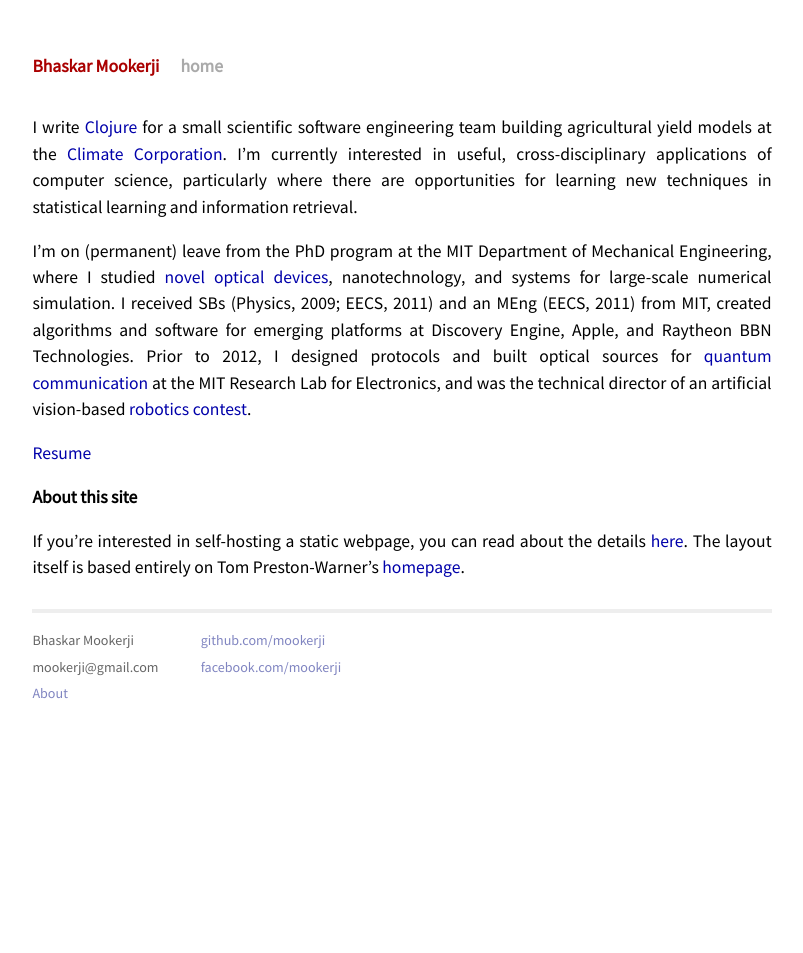
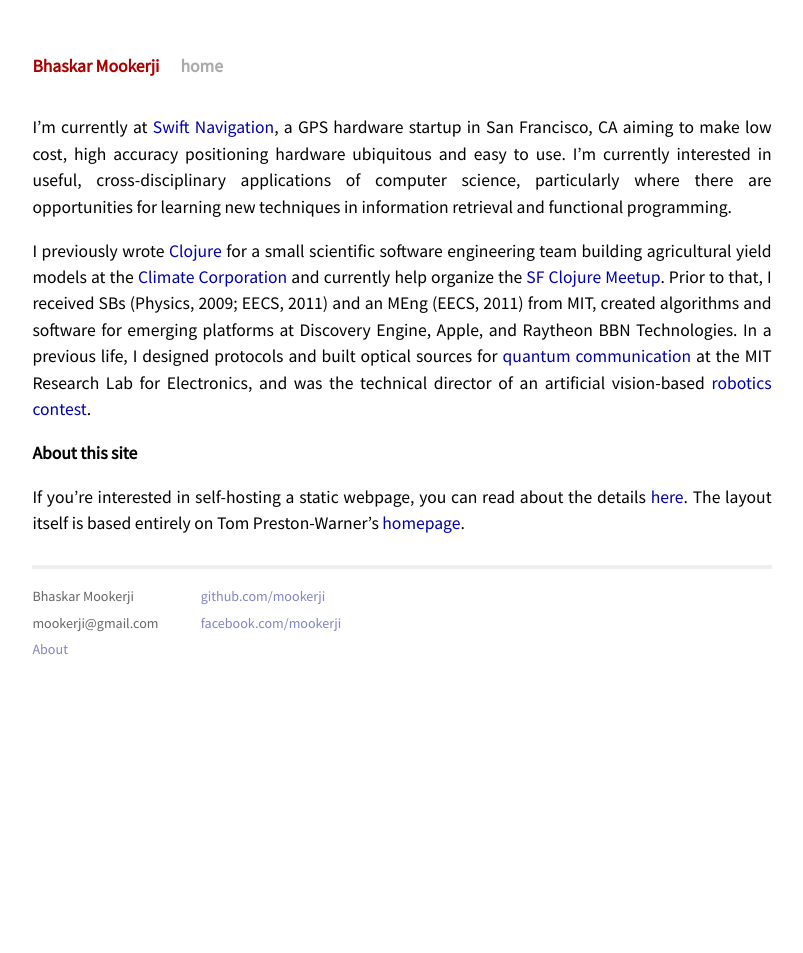
Before and after one commit to mookerji/mookerji.github.io, a Jekyll site: the page built from about.md, in a window 1280 px wide. Shown: the whole page, without its empty margins (238-1041 px from the left). Built offline with Jekyll 4.4.1, drawn with Linux system fonts in a browser that asks for light colours; Markdown is read by kramdown in place of the engine named in the settings.

Commit message:
Updated about page.

```diff
--- a/about.md
+++ b/about.md
@@ -6,26 +6,26 @@ tags: meta
 layout: default
 ---
 
-I write [Clojure](http://clojure.org) for a small scientific software
-engineering team building agricultural yield models at the
-[Climate Corporation](http://climate.com). I'm currently interested in useful,
-cross-disciplinary applications of computer science, particularly where there
-are opportunities for learning new techniques in statistical learning and
-information retrieval.
+I'm currently at [Swift Navigation](https://github.com/swift-nav/), a
+GPS hardware startup in San Francisco, CA aiming to make low cost,
+high accuracy positioning hardware ubiquitous and easy to use. I'm
+currently interested in useful, cross-disciplinary applications of
+computer science, particularly where there are opportunities for
+learning new techniques in information retrieval and functional
+programming.
 
-I'm on (permanent) leave from the PhD program at the MIT Department of
-Mechanical Engineering, where I studied
-[novel optical devices](http://web.mit.edu/nanophotonics/), nanotechnology, and
-systems for large-scale numerical simulation. I received SBs (Physics, 2009;
-EECS, 2011) and an MEng (EECS, 2011) from MIT, created algorithms and software
-for emerging platforms at Discovery Engine, Apple, and Raytheon BBN
-Technologies.  Prior to 2012, I designed protocols and built optical sources
-for [quantum communication](http://www.rle.mit.edu/qoptics/) at the MIT
-Research Lab for Electronics, and was the technical director of an artificial
-vision-based [robotics contest](http://maslab.mit.edu/).
-
-[Resume](http://dl.dropbox.com/u/3651609/resources/doc/resume-mookerji.pdf)
-
+I previously wrote [Clojure](http://clojure.org) for a small
+scientific software engineering team building agricultural yield
+models at the [Climate Corporation](http://climate.com) and currently
+help organize the
+[SF Clojure Meetup](http://www.meetup.com/The-Bay-Area-Clojure-User-Group/).
+Prior to that, I received SBs (Physics, 2009; EECS, 2011) and an MEng
+(EECS, 2011) from MIT, created algorithms and software for emerging
+platforms at Discovery Engine, Apple, and Raytheon BBN Technologies.
+In a previous life, I designed protocols and built optical sources for
+[quantum communication](http://www.rle.mit.edu/qoptics/) at the MIT
+Research Lab for Electronics, and was the technical director of an
+artificial vision-based [robotics contest](http://maslab.mit.edu/).
 
 # About this site
 
```
